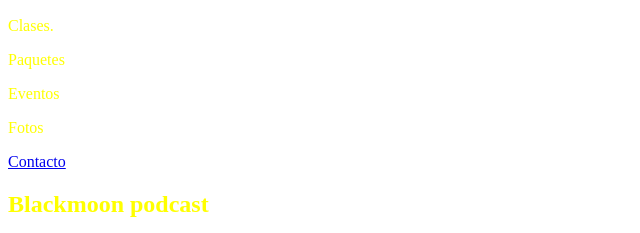
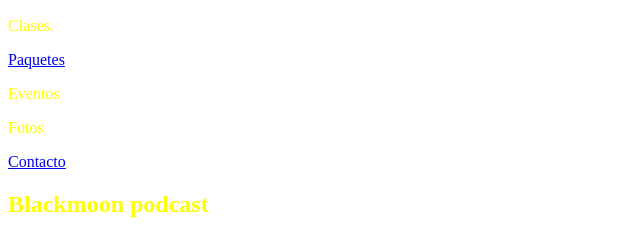
Before and after one commit to charly336/BLACKMOON-WEB, a plain HTML site: page index.html in a window 1280 px wide. Shown: the part 554-787 px from the top of the page, 0-640 px from the left. Drawn offline with Linux system fonts and the light colour scheme; grey boxes are pictures that could not be loaded.

Commit message:
Update index.html

```diff
--- a/index.html
+++ b/index.html
@@ -34,7 +34,7 @@
         <section>
             <h2>Aerial Blackmoon</h2> <img src="aerial black moon.jpg" style="width: 200px">
             <p>Clases.</p>
-            <p>Paquetes </p>
+            <a href="index 2">Paquetes</a>
             <p>Eventos</p>
             <p>Fotos</p>
             <a href="https://wa.me/message/ERQZYM3ACHBVO1">Contacto</a>
```
